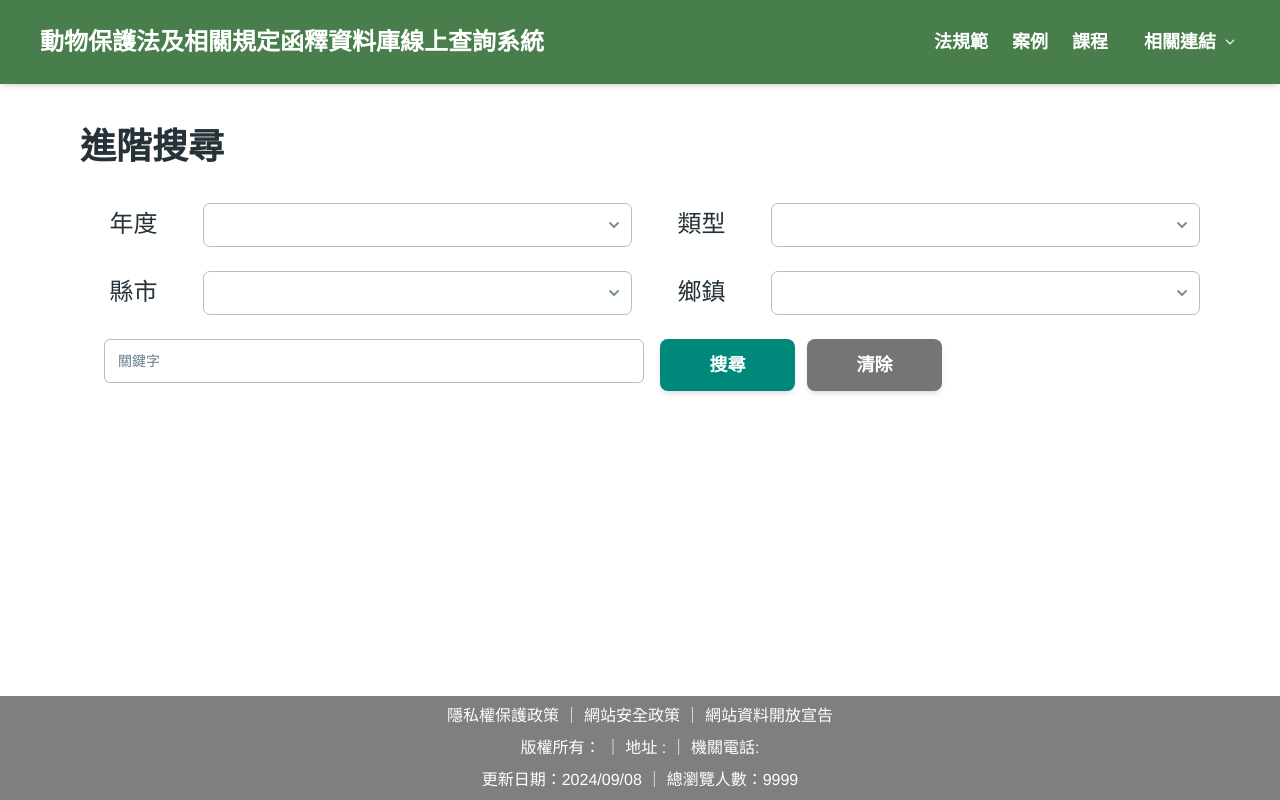
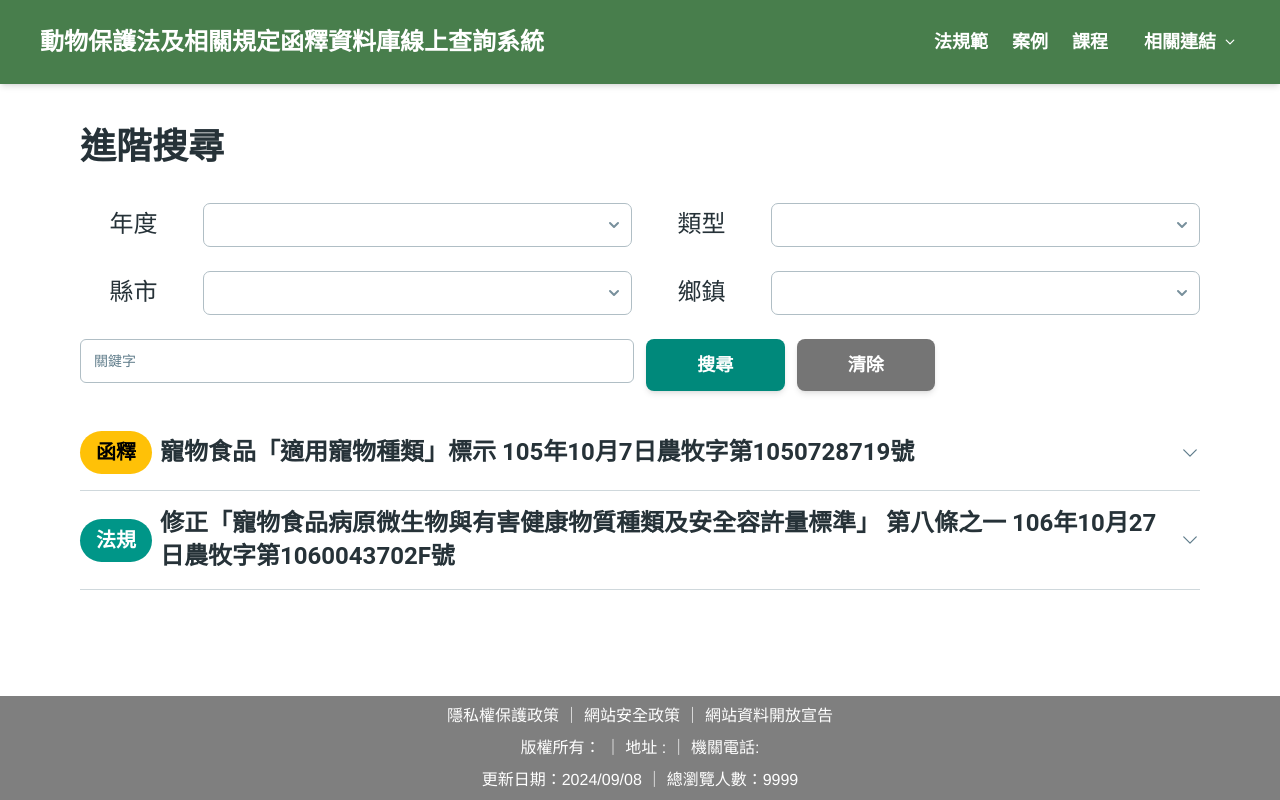
Before and after one commit to Bing-Xuan-Lu/AnimalLaw, a Next.js app: page /advsearch in a window 1280 px wide. Built offline with nearby package versions, Linux system fonts and the light colour scheme.

Commit message:
進階查詢 result

```diff
--- a/src/app/advsearch/page.js
+++ b/src/app/advsearch/page.js
@@ -1,7 +1,7 @@
 "use client";
 
 import Image from "next/image";
-import React, { useState } from "react";
+import { useState, useMemo } from "react";
 import {
   Input,
   Typography,
@@ -11,22 +11,73 @@ import {
   PopoverHandler,
   PopoverContent,
   Button,
+  Accordion,
+  AccordionHeader,
+  AccordionBody,
+  Chip,
 } from "@material-tailwind/react";
-// day picker
-import { format } from "date-fns";
-import { DayPicker } from "react-day-picker";
 
-// @heroicons/react
-import {
-  ChevronLeftIcon,
-  ChevronRightIcon,
-  MagnifyingGlassIcon,
-} from "@heroicons/react/24/solid";
+import { ChevronUpIcon, ChevronDownIcon } from "@heroicons/react/24/outline";
 
 import LawNavbar from "@/components/LawNavbar";
 
 export default function Home() {
-  const [date, setDate] = useState();
+  // 圖標切換組件
+  const Icon = ({ id, open }) => {
+    return open === id ? (
+      <ChevronUpIcon className="h-5 w-5 text-blue-gray-500" />
+    ) : (
+      <ChevronDownIcon className="h-5 w-5 text-blue-gray-500" />
+    );
+  };
+
+  const accordionData = useMemo(
+    () => [
+      {
+        id: 1,
+        title: "寵物食品「適用寵物種類」標示",
+        lawtype: "函釋",
+        lawcolor: "amber",
+        laws: "105年10月7日農牧字第1050728719號",
+        content:
+          "一、復貴處105年9月22日中市動保字第1050006568號函。二、依「動物保護法」（以下簡稱本法）第2條第1項規定：「本法所稱主管機關：在中央為行政院農業委員會；在直轄市為直轄市政府；在縣（市）為縣（市）政府。」，依本法第34條規定：「本法所定之罰鍰，由直轄市或縣(市) 主管機關處罰之。」，另依行政罰法第29條第1項規定：「違反行政法上義務之行為，由行為地、結果地、行為人之住所、居所或營業所、事務所或公務所所在地之主管機關管轄。」，爰寵物食品違反本法規定應裁處罰鍰者，其行為地、結果地、行為人之住所、居所或營業所、事務所或公務所所在地之直轄市或縣（市)主管機關，均有管轄權；至於因一行為違反同一行政法上義務或違反數個行政法上義務之情形，應依行政罰法第31條第1項至第3項規定決定其管轄權，併予敘明。",
+      },
+      {
+        id: 2,
+        title:
+          "修正「寵物食品病原微生物與有害健康物質種類及安全容許量標準」 第八條之一",
+        lawcolor: "teal",
+        lawtype: "法規",
+        laws: "106年10月27日農牧字第1060043702F號",
+        content:
+          "發文日期：中華民國106年10月27日 發文字號：農牧字第1060043702F號 修正「寵物食品病原微生物與有害健康物質種類及安全容許量標準」第八條之一。附修正「寵物食品病原微生物與有害健康物質種類及安全容許量標準」第八條之一",
+      },
+    ],
+    []
+  );
+
+  // 獨立處理每個Accordion的打開/關閉狀態
+  function AccordionItem({ title, content, lawcolor, lawtype }) {
+    const [open, setOpen] = useState(false);
+
+    const toggleOpen = () => {
+      setOpen((prev) => !prev); // 切換 open 狀態
+    };
+
+    return (
+      <Accordion open={open} icon={<Icon open={open} />}>
+        <AccordionHeader onClick={toggleOpen}>
+          <div className="flex gap-2 items-center">
+            <Chip color={lawcolor} value={lawtype} size="lg" className="rounded-full text-md" />
+            <Typography variant="h4" color="blue-gray">{title}</Typography>
+          </div>
+        </AccordionHeader>
+        <AccordionBody>
+        <Typography variant="paragraph" className="font-bold">{content}</Typography></AccordionBody>
+      </Accordion>
+    );
+  }
+
   return (
     <section className="w-full min-h-screen bg-white dark:bg-white-100">
       <LawNavbar />
@@ -71,8 +122,8 @@ export default function Home() {
                   size="lg"
                   className="border-t-blue-gray-200 aria-[expanded=true]:border-t-primary"
                 >
-                  <Option>法律</Option>
-                  <Option>政策</Option>
+                  <Option>函釋</Option>
+                  <Option>法規</Option>
                 </Select>
               </div>
             </div>
@@ -121,7 +172,7 @@ export default function Home() {
             </div>
           </div>
           {/* 關鍵字 */}
-          <div className="mb-6 flex flex-col md:flex-row flex-grow justify-between gap-4 md:ml-6">
+          <div className="mb-6 flex flex-col md:flex-row flex-grow justify-between gap-3">
             <Input
               size="lg"
               label="關鍵字"
@@ -136,6 +187,17 @@ export default function Home() {
               </Button>
             </div>
           </div>
+          <div className="w-full">
+            {accordionData.map((item) => (
+              <AccordionItem
+                key={item.id}
+                title={`${item.title} ${item.laws}`}
+                content={item.content}
+                lawcolor={item.lawcolor}
+                lawtype={item.lawtype}
+              />
+            ))}
+          </div>
         </div>
       </div>
     </section>
--- a/src/app/keywords/page.js
+++ b/src/app/keywords/page.js
@@ -107,7 +107,7 @@ export default function Home() {
         <div className="flex flex-col items-center mt-10">
           {/* 搜尋框區域 */}
 
-          <form onSubmit={handleSearch} className="flex w-3/4 gap-4">
+          <form onSubmit={handleSearch} className="flex md:w-3/4 gap-4 md:flex-row flex-col justify-center">
             <div
               className="flex items-center space-x-3 w-full max-w-screen-lg border border-gray-300
          rounded-md shadow-md"
```
